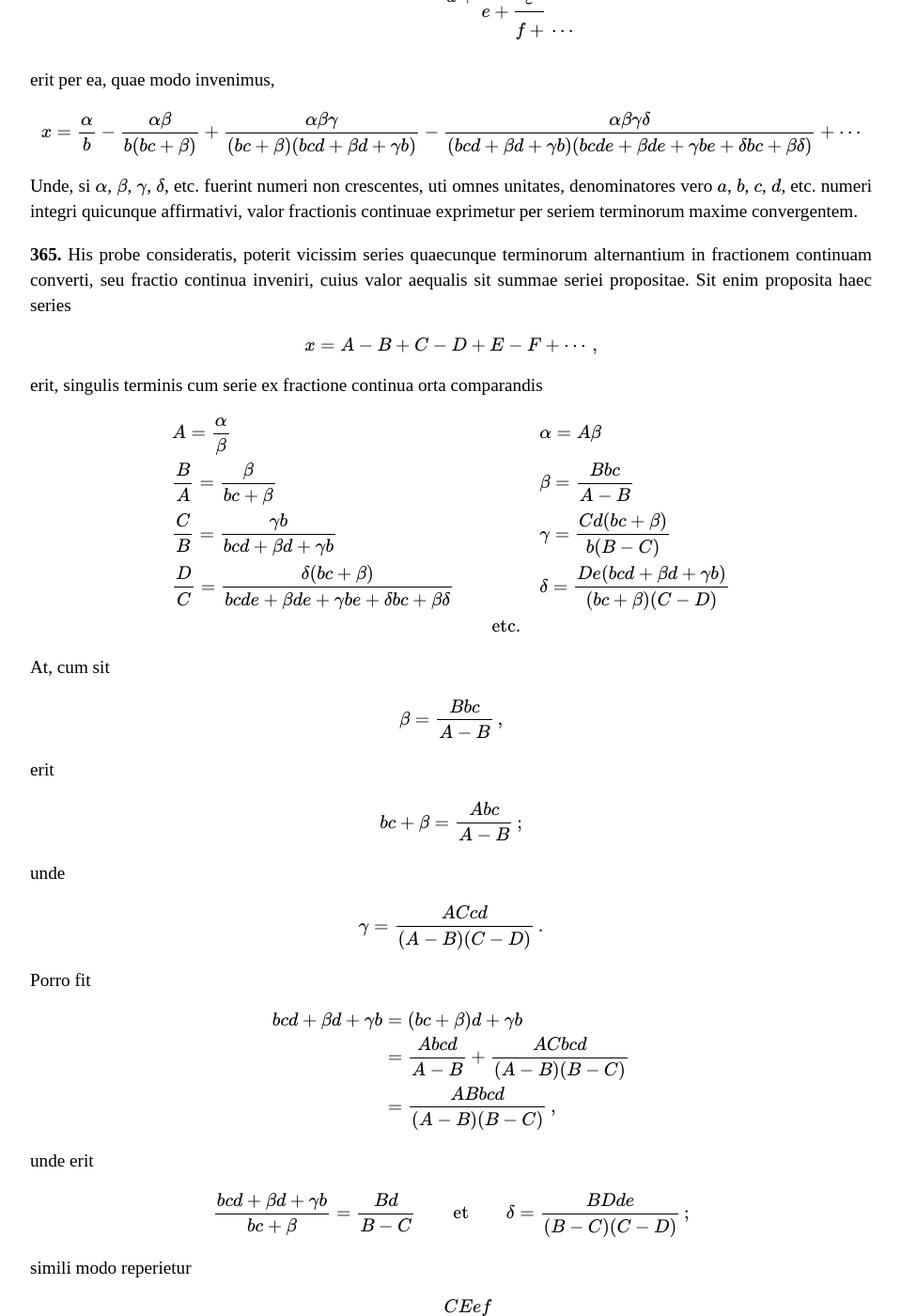
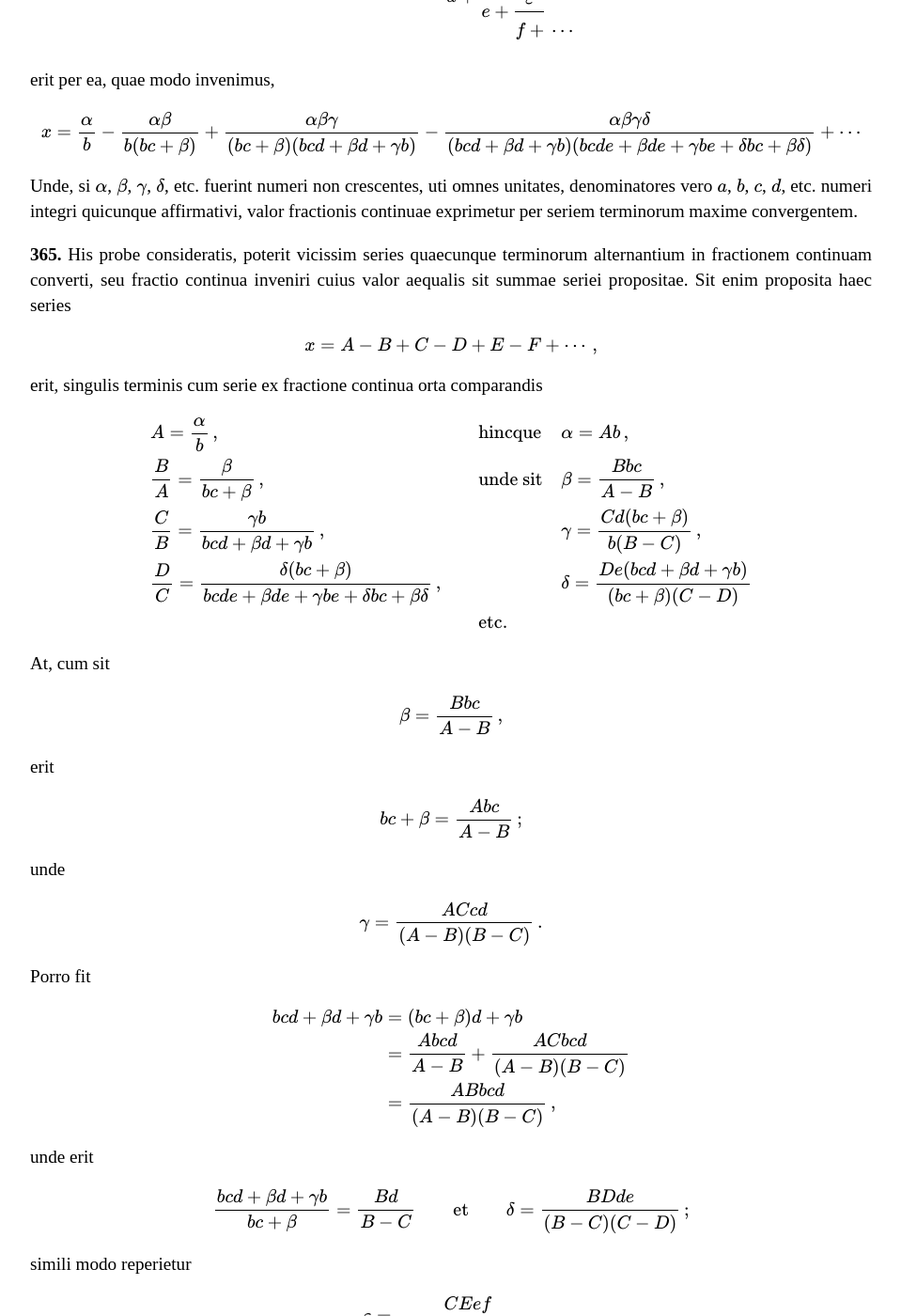
Before and after one commit to ttdoucet/ttdoucet.github.io, a Jekyll site: the page built from euler/e101.html, in a window 1280 px wide and 1400 px high, scrolled down 3881 px. Shown: the whole window at 94% size, without its empty margins (160-1119 px from the left). Built offline with Jekyll 4.4.1, drawn with Linux system fonts in a browser that asks for light colours; formulas are drawn with MathJax 3.

Commit message:
Corrected errors in transcription.

```diff
--- a/euler/e101.html
+++ b/euler/e101.html
@@ -237,7 +237,7 @@ valor fractionis continuae exprimetur per seriem terminorum maxime convergentem.
 
 <p><esec>365.</esec>
 His probe consideratis, poterit vicissim series quaecunque terminorum
-alternantium in fractionem continuam converti, seu fractio continua inveniri,
+alternantium in fractionem continuam converti, seu fractio continua inveniri
 cuius valor aequalis sit summae seriei propositae. Sit enim proposita haec
 series
 
@@ -248,10 +248,10 @@ x = A - B + C - D + E - F + \cdots \,,
 erit, singulis terminis cum serie ex fractione continua orta comparandis
 
 \begin{array}{llll}
-\displaystyle{A={\alpha\over\beta}} &&&  \displaystyle{\alpha = A\beta} \\
-\displaystyle{ {B\over A} = {\beta\over{bc+\beta}}} &&&   \displaystyle{\beta = {Bbc\over{A-B}}} \\
-\displaystyle { {C\over B} ={\gamma b \over bcd + \beta d + \gamma b}} &&&   \displaystyle \gamma = { {Cd(bc+\beta)}\over b(B-C)} \\
-\displaystyle { {D\over C} ={\delta (bc + \beta) \over bcde + \beta d e + \gamma b e + \delta b c + \beta\delta}} &&&
+\displaystyle{A={\alpha\over b}}\,, &&\hbox{hincque} &  \displaystyle{\alpha = A b}\,, \\
+\displaystyle{ {B\over A} = {\beta\over{bc+\beta}}}\,, && \hbox{unde sit} &   \displaystyle{\beta = {Bbc\over{A-B}}}\,, \\
+\displaystyle { {C\over B} ={\gamma b \over bcd + \beta d + \gamma b}} \,, &&&   \displaystyle \gamma = { {Cd(bc+\beta)}\over b(B-C)}\,, \\
+\displaystyle { {D\over C} ={\delta (bc + \beta) \over bcde + \beta d e + \gamma b e + \delta b c + \beta\delta}} \,, &&&
   \displaystyle{\delta = {De(bcd + \beta d + \gamma b)\over (bc+\beta)(C-D)}} \\
 &&\hbox{etc.}
 \end{array}
@@ -271,7 +271,7 @@ bc + \beta = {Abc\over A-B}\,;
 unde
 
 \begin{equation}
-\gamma = {ACcd \over {(A-B)(C-D)}}\,.
+\gamma = {ACcd \over {(A-B)(B-C)}}\,.
 \end{equation}
 
 Porro fit
```
